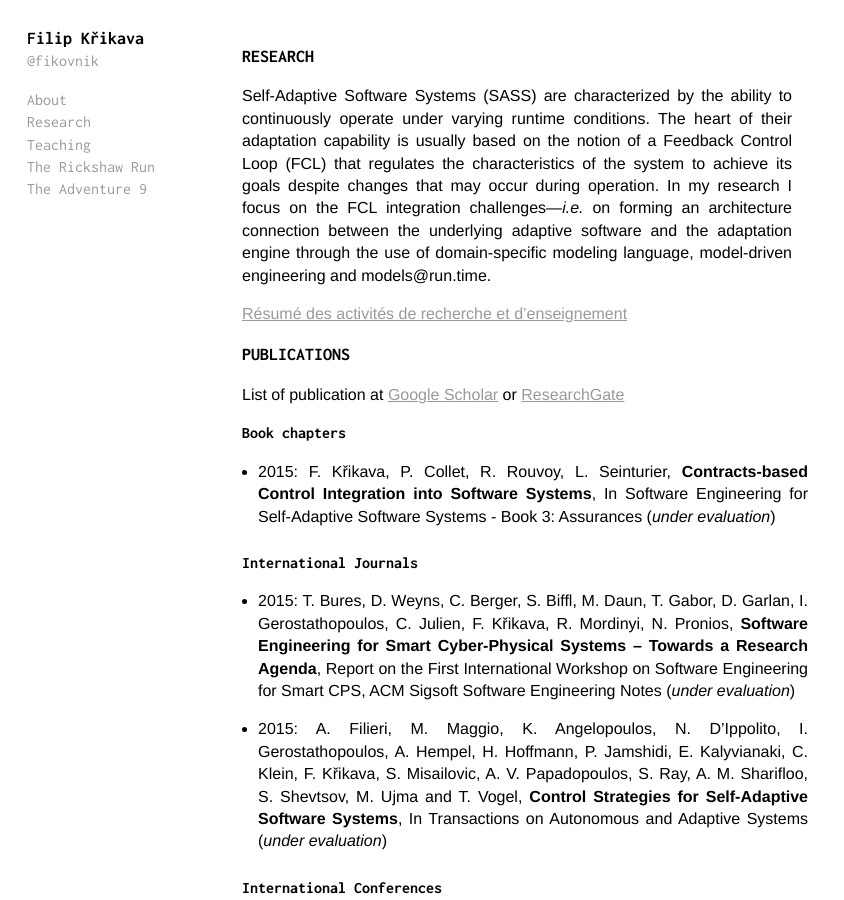
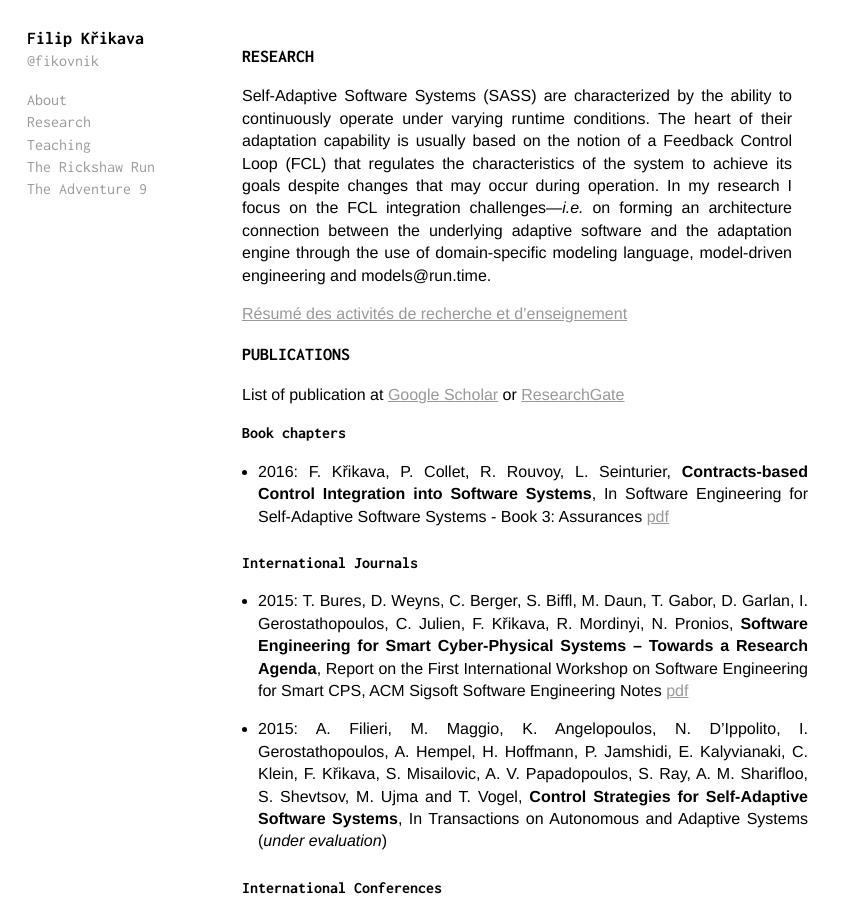
Before and after one commit to fikovnik/fikovnik.github.com, a Jekyll site: the page built from _posts/exhibit/0001-01-02-research.md, in a window 1280 px wide and 900 px high. Shown: the whole window, without its empty margins (0-844 px from the left). Built offline with Jekyll 4.4.1, drawn with Linux system fonts in a browser that asks for light colours.

Commit message:
Updated publications

```diff
--- a/_posts/exhibit/0001-01-02-research.md
+++ b/_posts/exhibit/0001-01-02-research.md
@@ -18,11 +18,11 @@ List of publication at [Google Scholar](http://scholar.google.co.kr/citations?hl
 
 ### Book chapters
 
-- 2015: F. Křikava, P. Collet, R. Rouvoy, L. Seinturier, __Contracts-based Control Integration into Software Systems__, In Software Engineering for Self-Adaptive Software Systems - Book 3: Assurances (_under evaluation_)
+- 2016: F. Křikava, P. Collet, R. Rouvoy, L. Seinturier, __Contracts-based Control Integration into Software Systems__, In Software Engineering for Self-Adaptive Software Systems - Book 3: Assurances [pdf](https://hal.inria.fr/hal-01257205v1)
 
 ### International Journals
 
-- 2015: T. Bures, D. Weyns, C. Berger, S. Biffl, M. Daun, T. Gabor, D. Garlan, I. Gerostathopoulos, C. Julien, F. Křikava, R. Mordinyi, N. Pronios, __Software Engineering for Smart Cyber-Physical Systems – Towards a Research Agenda__, Report on the First International Workshop on Software Engineering for Smart CPS, ACM Sigsoft Software Engineering Notes (_under evaluation_)
+- 2015: T. Bures, D. Weyns, C. Berger, S. Biffl, M. Daun, T. Gabor, D. Garlan, I. Gerostathopoulos, C. Julien, F. Křikava, R. Mordinyi, N. Pronios, __Software Engineering for Smart Cyber-Physical Systems – Towards a Research Agenda__, Report on the First International Workshop on Software Engineering for Smart CPS, ACM Sigsoft Software Engineering Notes [pdf](http://dl.acm.org/citation.cfm?id=2830736)
 
 - 2015: A. Filieri, M. Maggio, K. Angelopoulos, N. D'Ippolito, I. Gerostathopoulos, A. Hempel, H. Hoffmann, P. Jamshidi, E. Kalyvianaki, C. Klein, F. Křikava, S. Misailovic, A. V. Papadopoulos, S. Ray, A. M. Sharifloo, S. Shevtsov, M. Ujma and T. Vogel, __Control Strategies for Self-Adaptive Software Systems__, In Transactions on Autonomous and Adaptive Systems (_under evaluation_)
 
```
